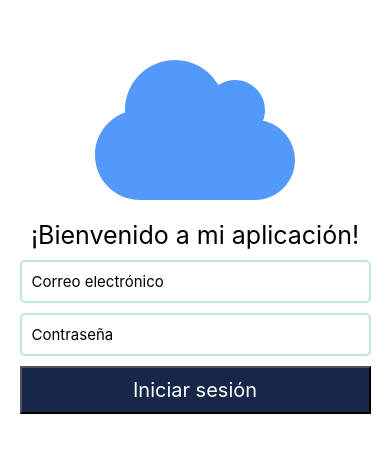
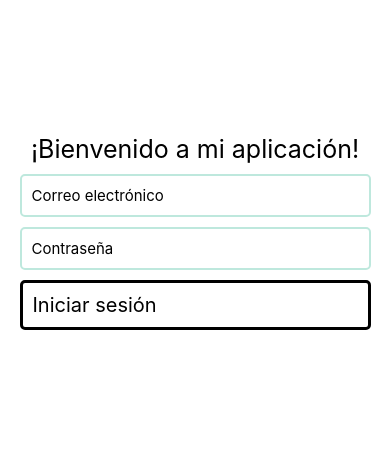
Before and after one commit to Alets30/App-Starter, a React Native app: screen / in a window 390 px wide. Shown: the part 190-642 px from the top of the page. Built offline with nearby package versions, Linux system fonts and the light colour scheme.

Commit message:
Estructurando el diseño del login

```diff
--- a/App.js
+++ b/App.js
@@ -1,30 +1,57 @@
 import { StatusBar } from 'expo-status-bar';
-import { StyleSheet, Text, View, TextInput, Button } from 'react-native';
+import { StyleSheet, Text, View, TextInput, TouchableOpacity } from 'react-native';
 import { NavigationContainer } from '@react-navigation/native';
 import React from 'react';
-import { FontAwesomeIcon } from '@fortawesome/react-fontawesome';
-import { faCloud } from '@fortawesome/free-solid-svg-icons';
 
 export default function App() {
   return (
-    <View style={styles.container}>
-      <FontAwesomeIcon icon={faCloud} size="10x" style={{color: "#5398fb", marginBottom: "10px"} }/>
-      <Text style={{marginBottom: "10px", fontSize: '25px'}}>¡Bienvenido a mi aplicación!</Text>
-      <TextInput style={{width: "90%", padding: "10px", marginBottom: "10px", borderColor: "#bee8dd", borderWidth: 2, borderRadius: 5, fontSize: '15px'}} placeholder="Correo electrónico"/>
-      <TextInput style={{width: "90%", padding: "10px", marginBottom: "10px", borderColor: "#bee8dd", borderWidth: 2, borderRadius: 5, fontSize: '15px'}} placeholder="Contraseña"/>
-      <button style={{width: "90%", background: '#162749', padding: '10px'}} href="#">
-      <Text style={{color: 'white', fontSize: '20px'}}>Iniciar sesión</Text>
-      </button>
-      <StatusBar style="auto" />
+    <View style={estilos.contenedor}>
+      <View style={estilos.formulario}>
+        <Text style={estilos.titulo}>¡Bienvenido a mi aplicación!</Text>
+        <TextInput style={estilos.input} placeholder="Correo electrónico"/>
+        <TextInput style={estilos.input} placeholder="Contraseña"/>
+        <TouchableOpacity style={estilos.boton}>
+          <Text style={estilos.texto}>Iniciar sesión</Text>
+        </TouchableOpacity>
+      </View>
     </View>
   );
 }
 
-const styles = StyleSheet.create({
-  container: {
+const estilos = StyleSheet.create({
+  contenedor: {
     flex: 1,
     backgroundColor: '#fff',
     alignItems: 'center',
     justifyContent: 'center',
   },
+  formulario: {
+    width: '90%',
+    alignItems: 'center',
+    justifyContent: 'center'
+  },
+  titulo: {
+  marginBottom: "10px",
+  fontSize: '25px'
+  },
+  input: {
+    width: "100%",
+    padding: "10px",
+    marginBottom: "10px",
+    borderColor: "#bee8dd",
+    borderWidth: 2,
+    borderRadius: 5,
+    fontSize: '15px'
+  },
+  boton: {
+    width: '100%',
+    textAlign: 'center',
+    padding: '10px',
+    fontSize: '20px',
+    borderWidth: 3,
+    borderRadius: 5
+  },
+  texto: {
+    fontSize: '20px',
+  }
 });
--- a/package.json
+++ b/package.json
@@ -11,8 +11,10 @@
   "dependencies": {
     "@expo/webpack-config": "^18.0.1",
     "@fortawesome/fontawesome-svg-core": "^6.4.0",
+    "@fortawesome/free-brands-svg-icons": "^6.4.0",
+    "@fortawesome/free-regular-svg-icons": "^6.4.0",
     "@fortawesome/free-solid-svg-icons": "^6.4.0",
-    "@fortawesome/react-fontawesome": "^0.2.0",
+    "@fortawesome/react-native-fontawesome": "^0.3.0",
     "@react-navigation/native": "^6.1.6",
     "expo": "~48.0.11",
     "expo-status-bar": "~1.4.4",
@@ -21,6 +23,7 @@
     "react-native": "0.71.6",
     "react-native-safe-area-context": "4.5.0",
     "react-native-screens": "~3.20.0",
+    "react-native-svg": "^13.9.0",
     "react-native-web": "~0.18.10"
   },
   "devDependencies": {
```
Also changed, not shown: 1 other file (tests, documents, lock files or other folders).
